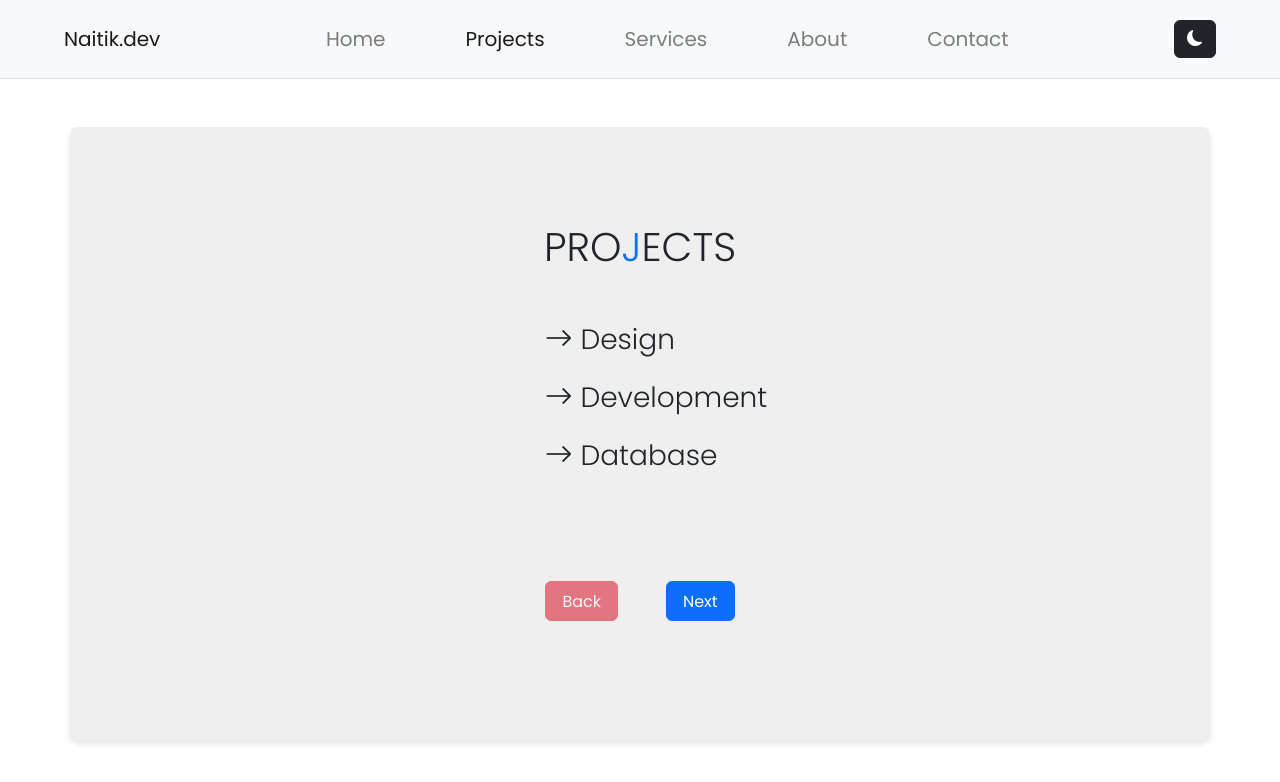
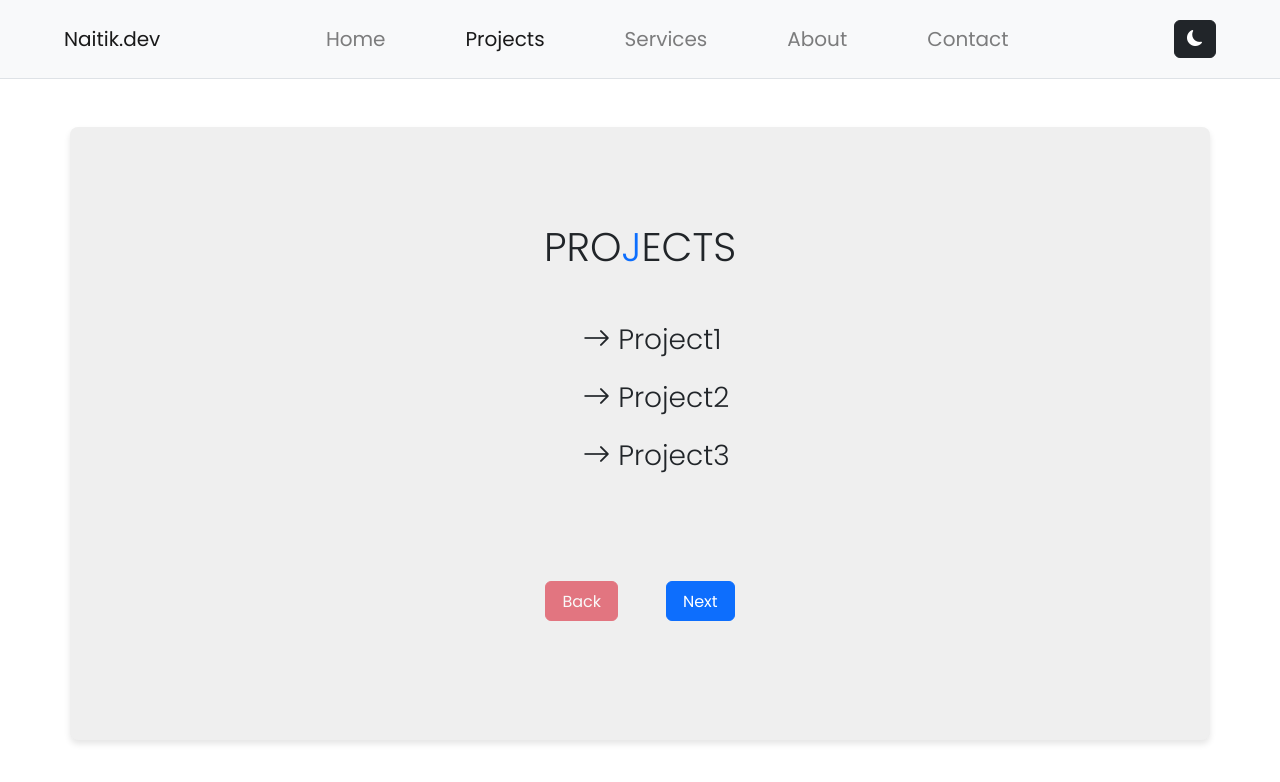
Before and after one commit to nikk-creador/React-app, a React (Create React App) app: page /projects in a window 1280 px wide. Shown: the top 782 px of the page. Built offline with nearby package versions, Linux system fonts and the light colour scheme.

Commit message:
issue in ProjectDisplay

```diff
--- a/src/App.js
+++ b/src/App.js
@@ -12,6 +12,8 @@ import NotFound from "./pages/NotFound";
 import "bootstrap/dist/css/bootstrap.min.css";
 import "./App.css";
 import { NavLink } from "react-router-dom";
+import ProjectName from "./components/ProjectName";
+import ProjectDisplay from "./components/ProjectDisplay";
 // import Admin from "./pages/Admin";
 // import Login from "./pages/Login";
 // import PrivateRoutes from "./components/PrivateRoutes";
@@ -105,13 +107,15 @@ export default function App() {
           <Route path="/" element={<Home />} />
           <Route path="contact" element={<Contact />} />
           <Route path="projects" element={<Projects />}>
+            {/* <Route index element={<ProjectName />} />
+            <Route path=":slug" element={<ProjectDisplay />} /> */}
+            <Route index element={<ProjectName />} />
+            <Route path=":slug" element={<ServiceDisplay />} />
+          </Route>
+          <Route path="services" element={<Services />}>
             <Route index element={<ServiceName />} />
             <Route path=":slug" element={<ServiceDisplay />} />
-          </Route>
-          <Route path="/services" element={<Services />}>
-            <Route index element={<ServiceName />} />
             {/* index means what it will render first on services route */}
-            <Route path=":slug" element={<ServiceDisplay />} />
             {/* child route of services which will be made available using the outlet in v6 */}
           </Route>
           <Route path="/about" element={<About />} />
--- /dev/null
+++ b/src/components/ProjectDisplay.js
@@ -0,0 +1,48 @@
+import React from "react";
+import NotFound from "../pages/NotFound";
+import { useParams } from "react-router-dom";
+const ProjectDisplay = () => {
+  const projectList = {
+    project1: {
+      title: "Project1",
+      description:
+        "Elevate your online game with our web design service. We'll take your website from meh to magnificent in no time!",
+    },
+    project2: {
+      title: "Project2",
+      description:
+        "From web and mobile app development to custom software, we bring your vision to life. Trusted technology partners for success.",
+    },
+    project3: {
+      title: "Project3",
+      description:
+        "Unlock the full potential of your data with our SQL service. From complex queries to seamless integrations, we've got you covered",
+    },
+  };
+
+  const { slug } = useParams();
+  console.log(slug, "in display");
+  const project = projectList[slug];
+  console.log(project);
+  if (!project) {
+    return <NotFound />;
+  }
+  const { title, description } = project;
+
+  return (
+    <div className="card custom-services-effect custom-container w-75 mt-4">
+      <div className="card-body p-4 ">
+        <div className="mb-2">
+          {" "}
+          <i className="bi bi-code-slash fs-3"></i>
+        </div>
+        <div className=" mt-3">
+          <h4 className="text-dark">{title}</h4>
+        </div>
+        <p className="card-text text-dark lead fs-5">{description}</p>
+      </div>
+    </div>
+  );
+};
+
+export default ProjectDisplay;
--- /dev/null
+++ b/src/components/ProjectName.js
@@ -0,0 +1,43 @@
+import React from "react";
+import { Link } from "react-router-dom";
+const ProjectName = () => {
+  const projectList = {
+    project1: {
+      title: "Project1",
+      description:
+        "Elevate your online game with our web design service. We'll take your website from meh to magnificent in no time!",
+    },
+    project2: {
+      title: "Project2",
+      description:
+        "From web and mobile app development to custom software, we bring your vision to life. Trusted technology partners for success.",
+    },
+    project3: {
+      title: "Project3",
+      description:
+        "Unlock the full potential of your data with our SQL service. From complex queries to seamless integrations, we've got you covered",
+    },
+  };
+
+  return (
+    <div className="m-4">
+      <ul>
+        {Object.entries(projectList).map(([slug, { title }]) => (
+          <li key={slug}>
+            <div className="nav-link" to={`/projects/${slug}`}>
+              <div className="d-flex justify-content-start align-items-center">
+                <p className="lead fs-3">
+                  {" "}
+                  <i className="bi bi-arrow-right"></i>{" "}
+                  <span className="service-hover">{title}</span>
+                </p>
+              </div>
+            </div>
+          </li>
+        ))}
+      </ul>
+    </div>
+  );
+};
+
+export default ProjectName;
--- a/src/pages/Projects.js
+++ b/src/pages/Projects.js
@@ -9,6 +9,7 @@ import { useState } from "react";
 const Projects = () => {
   let arr = ["design", "development", "database"];
   let navigate = useNavigate();
+
   let [count, setCount] = useState(0);
   function handleClick() {
     setCount(count + 1);
@@ -57,7 +58,7 @@ const Projects = () => {
           </button>
         )}
         {/* next button disabled when it is on last project , {count = 3 } */}
-      </div>
+      </div>{" "}
     </Container>
   );
 };
```
